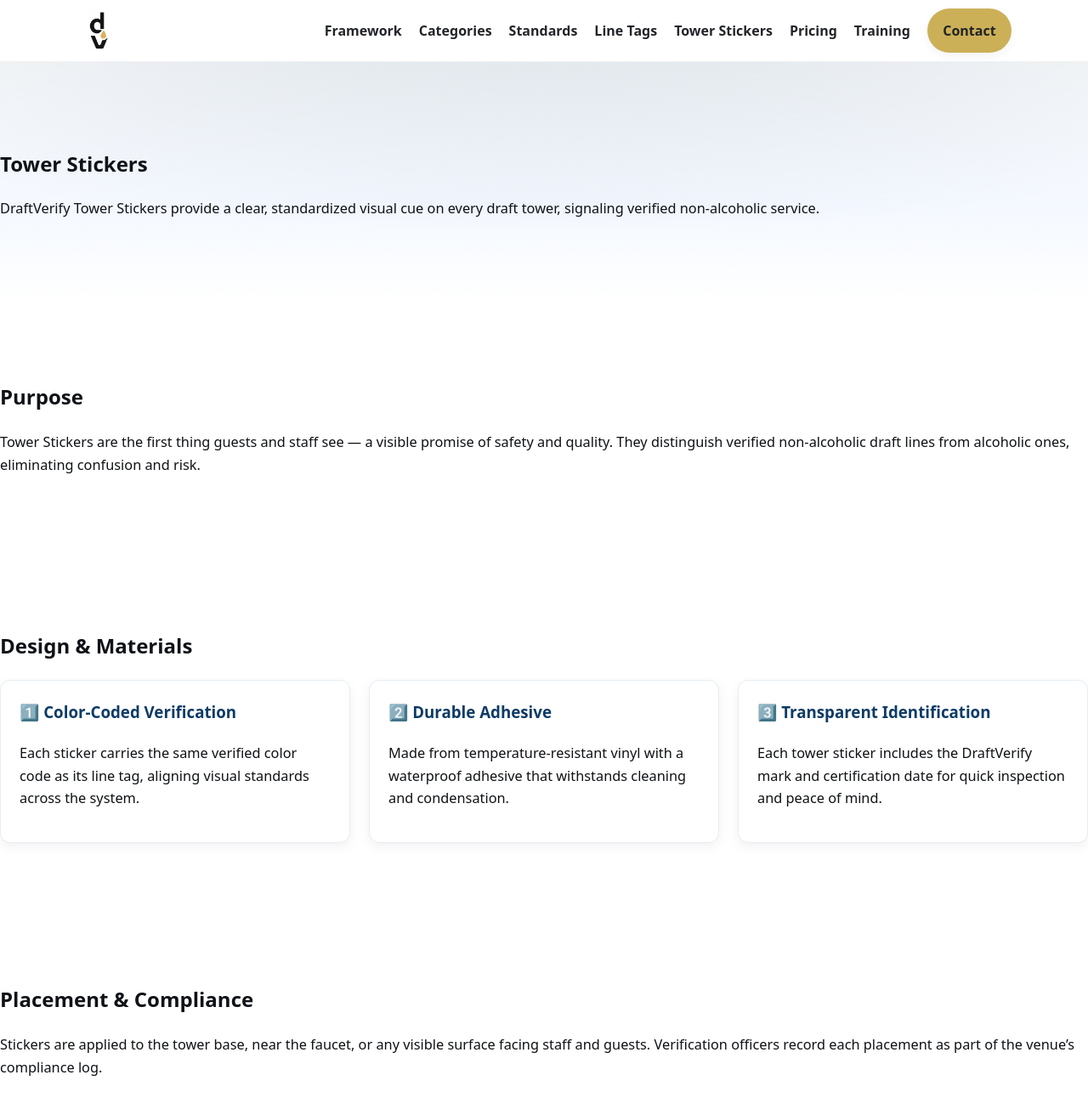
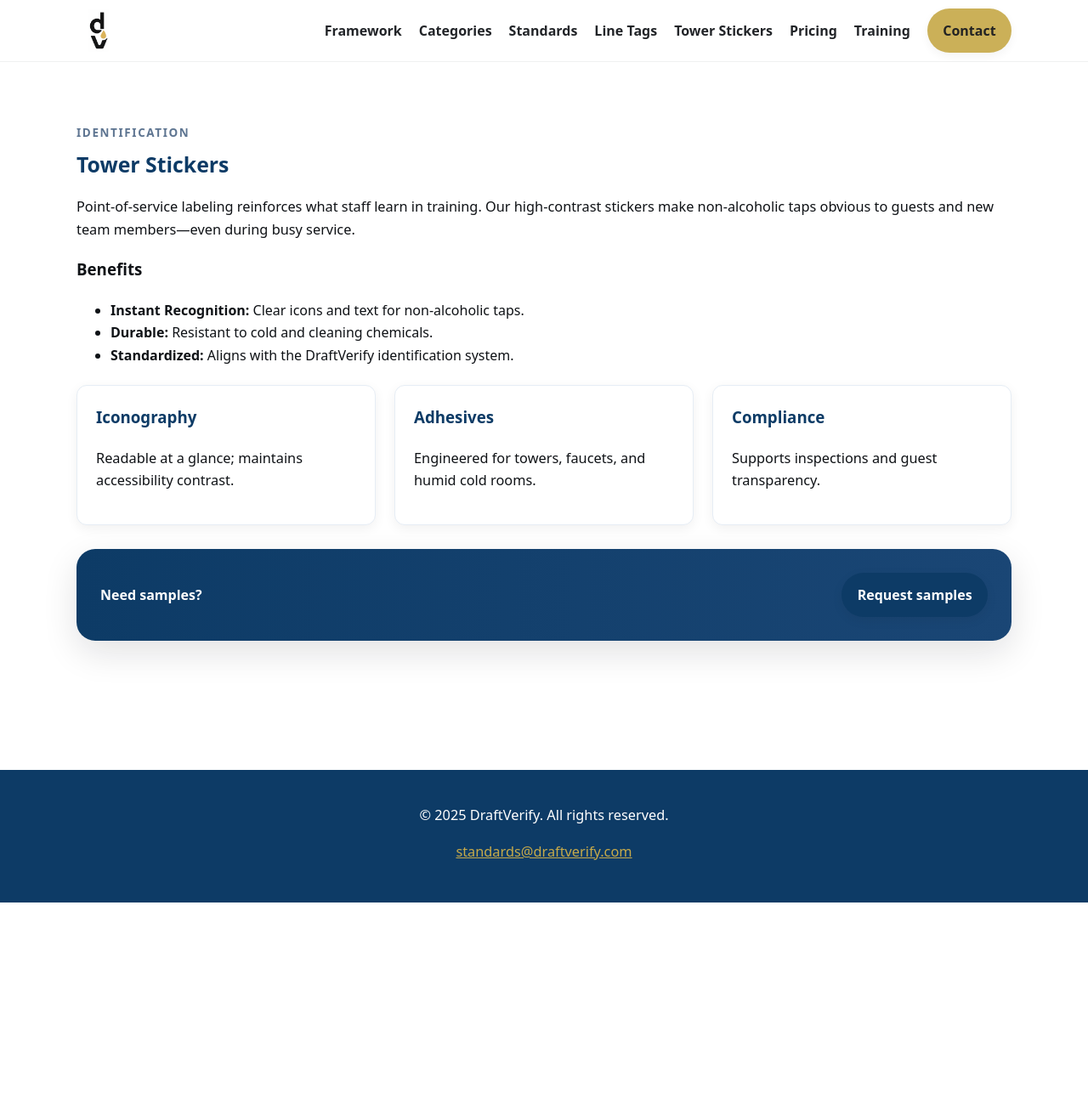
Before and after one commit to draftverify/draftverify.com, a Jekyll site: the page built from tower-stickers.html, in a window 1280 px wide and 1400 px high. Shown: the top 1305 px of the window at 85% size. Built offline with Jekyll 4.4.1, drawn with Linux system fonts in a browser that asks for light colours; some of the changed text lies outside the part shown.

Commit message:
Update tower-stickers.html

```diff
--- a/tower-stickers.html
+++ b/tower-stickers.html
@@ -1,50 +1,30 @@
 ---
-layout: default
 title: Tower Stickers
-description: Visual tower identification for non-alcoholic draft lines — ensuring instant recognition and consumer trust.
+description: High-contrast tower stickers that label non-alcoholic taps at the point of service.
 ---
 
-<section class="hero">
-  <h1>Tower Stickers</h1>
-  <p>DraftVerify Tower Stickers provide a clear, standardized visual cue on every draft tower, signaling verified non-alcoholic service.</p>
-</section>
+<section class="section">
+  <div class="container">
+    <div class="kicker">Identification</div>
+    <h2 class="h2">Tower Stickers</h2>
+    <p>Point-of-service labeling reinforces what staff learn in training. Our high-contrast stickers make non-alcoholic taps obvious to guests and new team members—even during busy service.</p>
 
-<section class="section">
-  <h2>Purpose</h2>
-  <p class="lead">
-    Tower Stickers are the first thing guests and staff see — a visible promise of safety and quality.
-    They distinguish verified non-alcoholic draft lines from alcoholic ones, eliminating confusion and risk.
-  </p>
-</section>
+    <h3>Benefits</h3>
+    <ul>
+      <li><strong>Instant Recognition:</strong> Clear icons and text for non-alcoholic taps.</li>
+      <li><strong>Durable:</strong> Resistant to cold and cleaning chemicals.</li>
+      <li><strong>Standardized:</strong> Aligns with the DraftVerify identification system.</li>
+    </ul>
 
-<section class="section">
-  <h2>Design & Materials</h2>
-  <div class="grid cols-3" style="margin-top:20px">
-    <div class="card">
-      <h3>1️⃣ Color-Coded Verification</h3>
-      <p>Each sticker carries the same verified color code as its line tag, aligning visual standards across the system.</p>
+    <div class="grid cols-3" style="margin-top:22px">
+      <div class="card reveal"><h3>Iconography</h3><p>Readable at a glance; maintains accessibility contrast.</p></div>
+      <div class="card reveal"><h3>Adhesives</h3><p>Engineered for towers, faucets, and humid cold rooms.</p></div>
+      <div class="card reveal"><h3>Compliance</h3><p>Supports inspections and guest transparency.</p></div>
     </div>
-    <div class="card">
-      <h3>2️⃣ Durable Adhesive</h3>
-      <p>Made from temperature-resistant vinyl with a waterproof adhesive that withstands cleaning and condensation.</p>
-    </div>
-    <div class="card">
-      <h3>3️⃣ Transparent Identification</h3>
-      <p>Each tower sticker includes the DraftVerify mark and certification date for quick inspection and peace of mind.</p>
+
+    <div class="cta-band" style="margin-top:28px">
+      <div><strong>Need samples?</strong></div>
+      <a class="btn primary" href="{{ '/contact/' | relative_url }}">Request samples</a>
     </div>
   </div>
 </section>
-
-<section class="section">
-  <h2>Placement & Compliance</h2>
-  <p>
-    Stickers are applied to the tower base, near the faucet, or any visible surface facing staff and guests.
-    Verification officers record each placement as part of the venue’s compliance log.
-  </p>
-</section>
-
-<section class="section center">
-  <h2>Order Tower Stickers</h2>
-  <p class="lead">Maintain consistent visual verification at every service point.</p>
-  <a class="btn gold" href="/contact/">Request Stickers</a>
-</section>
```
